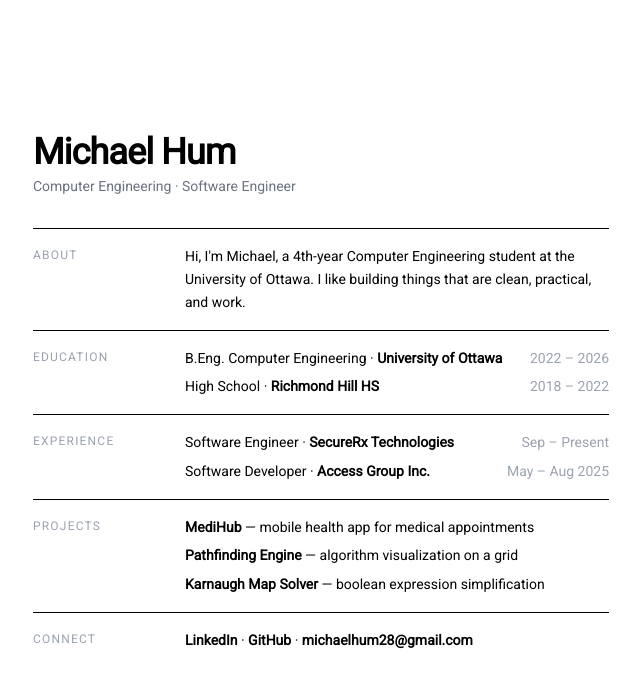
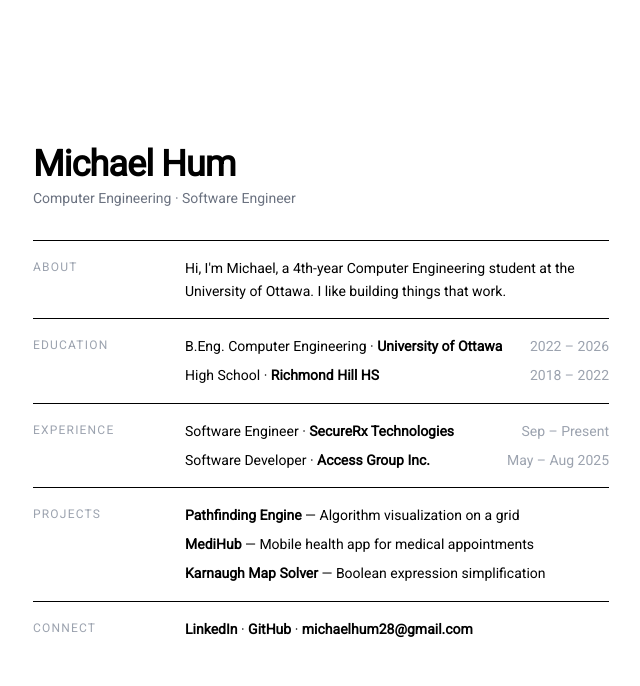
Before and after one commit to mhum28/personal-website, a React (Create React App) app: page / in a window 1280 px wide. Shown: the top 686 px of the page, without its empty margins (319-959 px from the left). Built offline with nearby package versions, Linux system fonts and the light colour scheme.

Commit message:
working fix

```diff
--- a/src/App.js
+++ b/src/App.js
@@ -49,7 +49,7 @@ export default function App() {
         </motion.div>
 
         <Row label="About" delay={0.1}>
-          <p>Hi, I'm Michael, a 4th-year Computer Engineering student at the University of Ottawa. I like building things that are clean, practical, and work.</p>
+          <p>Hi, I'm Michael, a 4th-year Computer Engineering student at the University of Ottawa. I like building things that work.</p>
         </Row>
 
         <Row label="Education" delay={0.15}>
@@ -63,9 +63,9 @@ export default function App() {
         </Row>
 
         <Row label="Projects" delay={0.25}>
-          <p><A href={links.medihub}>MediHub</A> — mobile health app for medical appointments</p>
-          <p><A href={links.pathfinding}>Pathfinding Engine</A> — algorithm visualization on a grid</p>
-          <p><A href={links.kmap}>Karnaugh Map Solver</A> — boolean expression simplification</p>
+          <p><A href={links.pathfinding}>Pathfinding Engine</A> — Algorithm visualization on a grid</p>
+          <p><A href={links.medihub}>MediHub</A> — Mobile health app for medical appointments</p>
+          <p><A href={links.kmap}>Karnaugh Map Solver</A> — Boolean expression simplification</p>
         </Row>
 
         <Row label="Connect" delay={0.3}>
```
